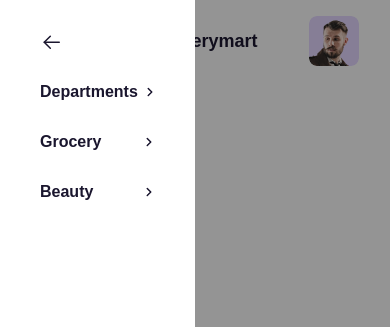
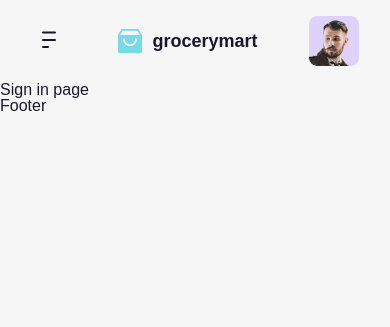
Before and after one commit to hungnguyen22140068/project-final, a website: page sign-in.html in a window 390 px wide. Shown: the top 327 px of the page. Drawn offline with Linux system fonts and the light colour scheme.

Commit message:
Responsive phần Navbar #5

```diff
--- a/scss/base/_base.scss
+++ b/scss/base/_base.scss
@@ -42,3 +42,7 @@ select {
 .icon {
   filter: var(--icon-color);
 }
+
+.icon-res {
+  filter: var(--icon-color-reponsive);
+}
--- a/scss/layout/_header.scss
+++ b/scss/layout/_header.scss
@@ -45,20 +45,21 @@
   }
 
   @include abstracts.breakpoint(lg) {
-    // display: none;
     position: fixed;
     inset: 0 50% 0 0;
     z-index: 10;
 
     margin-left: 0;
     padding: 20px 0;
-    background: #fff;
+    border-radius: 0px 20px 20px 0px;
+    background: var(--sidebar-bg);
 
     translate: -100%;
     transition: translate 0.5s ease;
 
     &.show {
       translate: 0;
+      box-shadow: 0px 40px 90px 20px var(--sidebar-shadow);
     }
 
     &.show ~ &__overlay {
@@ -67,13 +68,20 @@
     }
   }
 
+  @include abstracts.breakpoint(sm) {
+    inset: 0 20% 0 0;
+  }
+
   &__close-btn {
     display: none;
 
     @include abstracts.breakpoint(lg) {
       display: block;
+      padding: 10px 40px;
+    }
 
-      padding: 10px 40px;
+    @include abstracts.breakpoint(sm) {
+      padding: 0px 20px 10px;
     }
   }
 
@@ -100,8 +108,16 @@
       flex-direction: column;
       align-items: flex-start;
 
-      height: calc(100% - 26px);
+      height: calc(100% - 40px);
       overflow-y: auto;
+    }
+
+    @include abstracts.breakpoint(md) {
+      height: calc(100% - 140px);
+    }
+
+    @include abstracts.breakpoint(sm) {
+      height: calc(100% - 124px);
     }
   }
 
@@ -133,14 +149,19 @@
     font-size: 1.5rem;
     font-weight: 600;
     line-height: 146.667%;
+    color: var(--menu-column-link-color);
 
     @include abstracts.breakpoint(lg) {
       justify-content: space-between;
-
       padding: 0 40px;
-
       font-size: 1.6rem;
       line-height: 150%;
+      color: var(--menu-column-heading-color);
+    }
+
+    @include abstracts.breakpoint(sm) {
+      height: 44px;
+      padding: 0 20px;
     }
   }
 
@@ -216,3 +237,30 @@
     cursor: pointer;
   }
 }
+
+.navbar-btn {
+  height: 50px;
+  align-items: center;
+  padding: 0 40px;
+
+  &__title,
+  &__qnt {
+    font-size: 1.5rem;
+    font-weight: 600;
+    line-height: 146.667%;
+    color: var(--menu-column-heading-color);
+  }
+
+  &__title {
+    margin-left: 16px;
+  }
+
+  &__qnt {
+    margin-left: auto;
+  }
+
+  @include abstracts.breakpoint(sm) {
+    height: 44px;
+    padding: 0 20px;
+  }
+}
--- a/scss/theme/_dark.scss
+++ b/scss/theme/_dark.scss
@@ -2,8 +2,8 @@
 
 html.dark {
   --text-color: #ffffff;
-  --icon-color: brightness(0) saturate(100%) invert(99%) sepia(0%) saturate(365%) hue-rotate(296deg) brightness(118%)
-    contrast(100%);
+  --icon-color: brightness(0) saturate(100%) invert(79%) sepia(2%) saturate(392%) hue-rotate(191deg) brightness(95%)
+    contrast(91%);
 
   --body-bg: #292e39;
   --header-bg-color: #171c28;
@@ -24,4 +24,9 @@ html.dark {
   --menu-column-icon-color: brightness(0) saturate(100%) invert(100%) sepia(9%) saturate(3965%) hue-rotate(179deg)
     brightness(102%) contrast(95%);
   --menu-column-heading-color: #b9babe;
+  --menu-column-link-color: #fff;
+
+  // Sidebar
+  --sidebar-bg: #292e39;
+  --sidebar-shadow: rgba(23, 28, 40, 0.4);
 }
--- a/scss/theme/_light.scss
+++ b/scss/theme/_light.scss
@@ -4,6 +4,8 @@ html {
   --text-color: #1a162e;
   --icon-color: brightness(0) saturate(100%) invert(7%) sepia(63%) saturate(1271%) hue-rotate(223deg) brightness(84%)
     contrast(94%);
+  --icon-color-reponsive: brightness(0) saturate(100%) invert(79%) sepia(2%) saturate(392%) hue-rotate(191deg)
+    brightness(95%) contrast(91%);
 
   --body-bg: #f6f6f6;
   --header-bg-color: #eee;
@@ -21,4 +23,10 @@ html {
   --dropdown-bg-color: #fff;
   --dropdown-shadow-color: rgba(200, 200, 200, 0.4);
   --top-menu-color-border: #d2d1d6;
+  --menu-column-heading-color: #1a162e;
+  --menu-column-link-color: #1a162e;
+
+  // Sidebar
+  --sidebar-bg: #fff;
+  --sidebar-shadow: rgba(200, 200, 200, 0.4);
 }
--- a/templates/header.html
+++ b/templates/header.html
@@ -12,15 +12,29 @@
     </a>
 
     <!-- Navbar -->
-    <nav id="navbar" class="navbar show">
+    <nav id="navbar" class="navbar hide">
       <!-- Arrow left -->
       <button class="navbar__close-btn js-toggle" toggle-target="#navbar">
-        <img src="./assets/icons/arrow-left.svg" alt="" />
+        <img src="./assets/icons/arrow-left.svg" alt="" class="icon" />
       </button>
+
+      <!-- btn buy -->
+      <a href="#!" class="navbar-btn d-none d-md-flex">
+        <img src="./assets/icons/buy.svg" alt="" class="icon navbar-btn__icon" />
+        <span class="navbar-btn__title">Card</span>
+        <span class="navbar-btn__qnt">3</span>
+      </a>
+
+      <!-- btn heart -->
+      <a href="#!" class="navbar-btn d-none d-md-flex">
+        <img src="./assets/icons/heart.svg" alt="" class="icon navbar-btn__icon" />
+        <span class="navbar-btn__title">Favorite</span>
+        <span class="navbar-btn__qnt">3</span>
+      </a>
 
       <ul class="navbar__list js-dropdown-list">
         <li class="navbar__item">
-          <a href="#!" class="navbar__link">
+          <a href="#!" class="navbar__link navbar__link--main">
             Departments
             <img src="./assets/icons/arrow-down.svg" alt="arrow down" class="icon navbar__arrow" />
           </a>
@@ -2613,7 +2627,7 @@
           </div>
         </li>
         <li class="navbar__item">
-          <a href="#!" class="navbar__link">
+          <a href="#!" class="navbar__link navbar__link--main">
             Grocery
             <img src="./assets/icons/arrow-down.svg" alt="arrow down" class="icon navbar__arrow" />
           </a>
@@ -2884,7 +2898,7 @@
           </div>
         </li>
         <li class="navbar__item">
-          <a href="#!" class="navbar__link">
+          <a href="#!" class="navbar__link navbar__link--main">
             Beauty
             <img src="./assets/icons/arrow-down.svg" alt="arrow down" class="icon navbar__arrow" />
           </a>
```
Also changed, not shown: assets/css/main.css, 1 other file.
